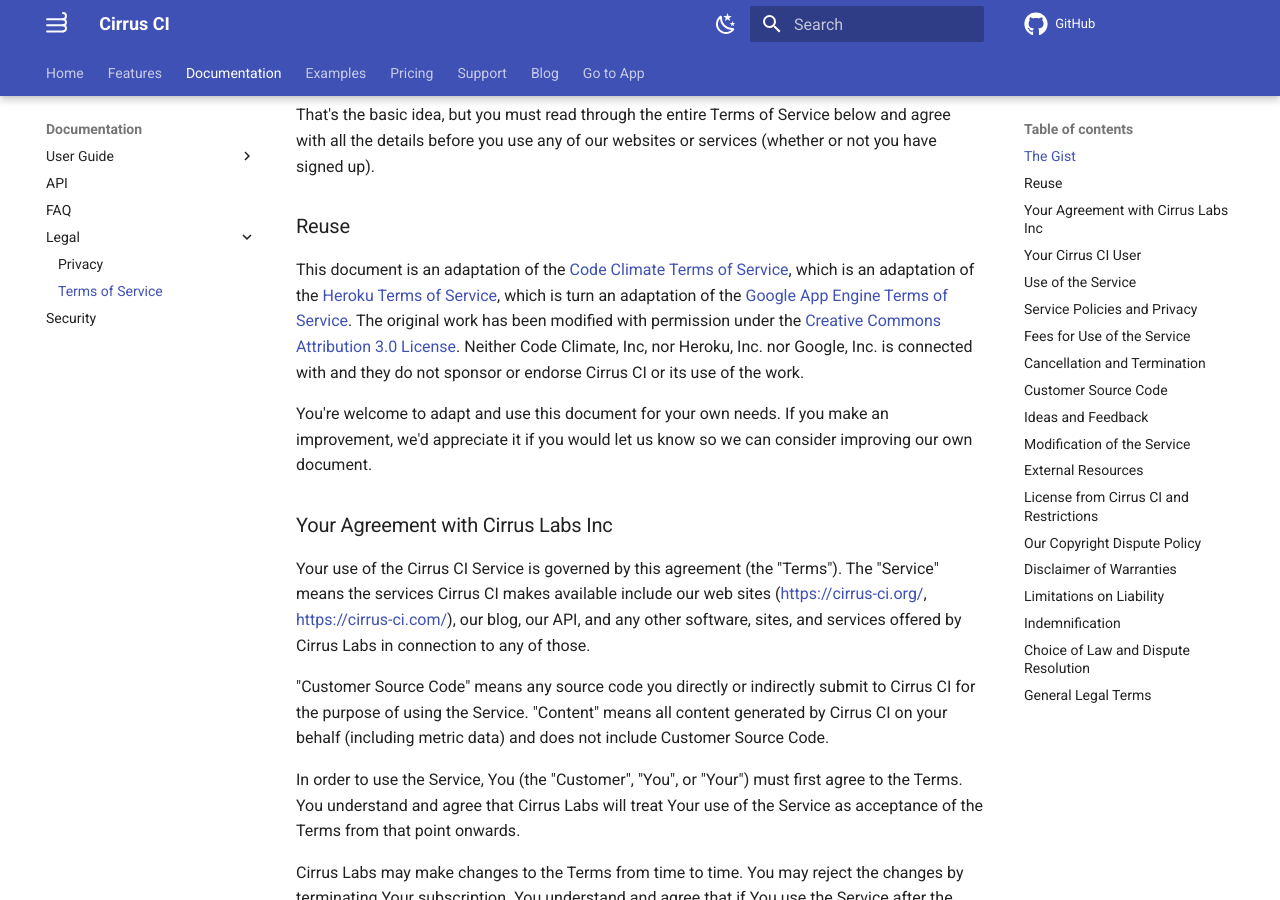
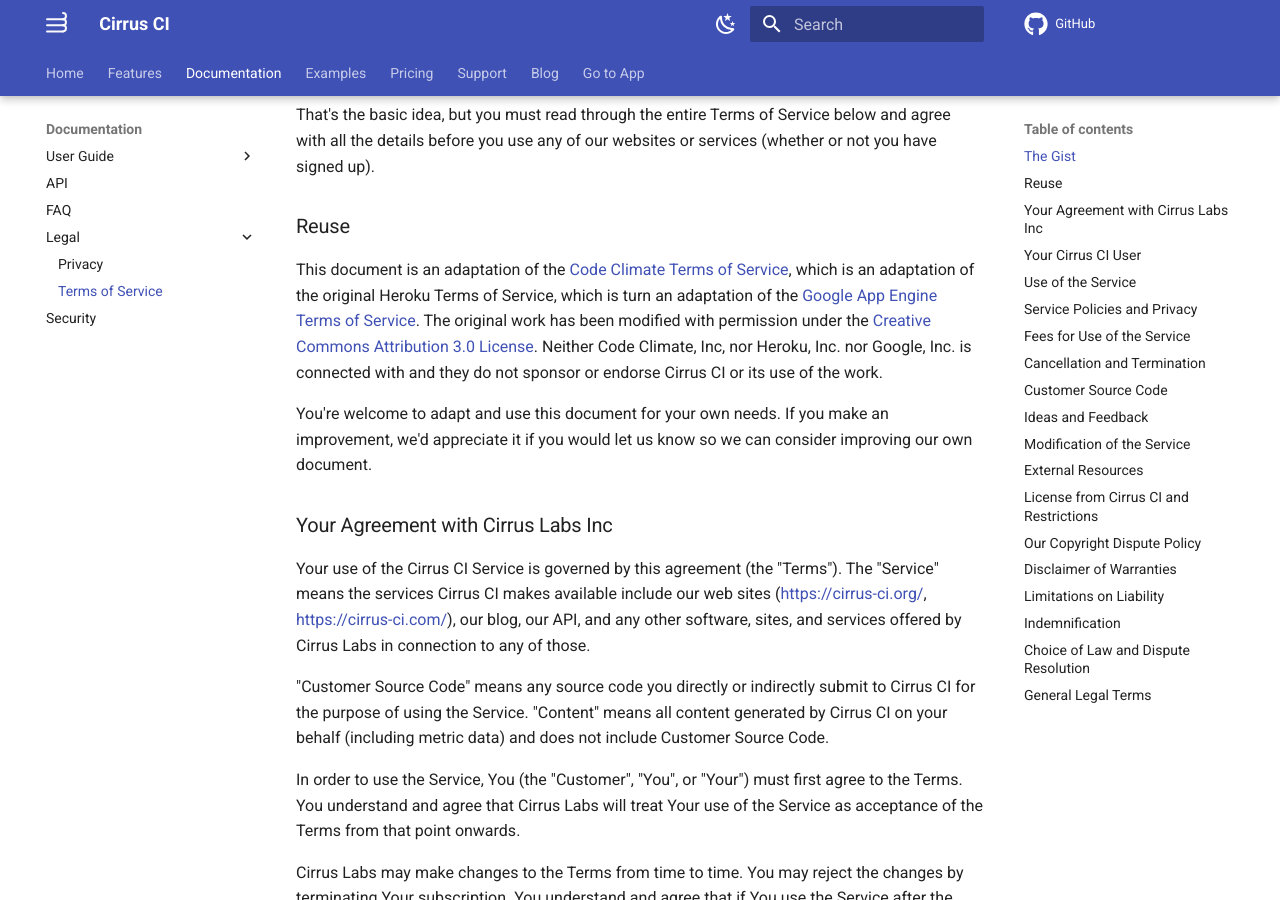
Before and after one commit to cirruslabs/cirrus-ci-docs, an MkDocs documentation site: the page built from docs/legal/terms.md, in a window 1280 px wide and 900 px high, scrolled down 432 px. Built offline with MkDocs 1.6.1 and Material for MkDocs 9.7.7, drawn with Linux system fonts in a browser that asks for light colours; comment, search, counter and statistics services are not loaded.

Commit message:
Fixed links

```diff
--- a/docs/legal/terms.md
+++ b/docs/legal/terms.md
@@ -27,7 +27,7 @@ you use any of our websites or services (whether or not you have signed up).
 ### Reuse
 
 This document is an adaptation of the [Code Climate Terms of Service](https://codeclimate.com/legal/terms), which is
-an adaptation of the [Heroku Terms of Service](https://legal.heroku.com/tos), which is turn an adaptation of the
+an adaptation of the original Heroku Terms of Service, which is turn an adaptation of the
 [Google App Engine Terms of Service](https://code.google.com/appengine/terms.html). The original work has been modified
 with permission under the [Creative Commons Attribution 3.0 License](https://creativecommons.org/licenses/by/3.0/).
 Neither Code Climate, Inc, nor Heroku, Inc. nor Google, Inc. is connected with and they do not sponsor or endorse
```
Also changed, not shown: docs/blog/posts/2018-06-26-announcing-macos-support-on-cirrus-ci.md (+0 -2 lines), docs/blog/posts/2022-11-08-sunsetting-intel-macos-instances.md (+3 -3 lines).
